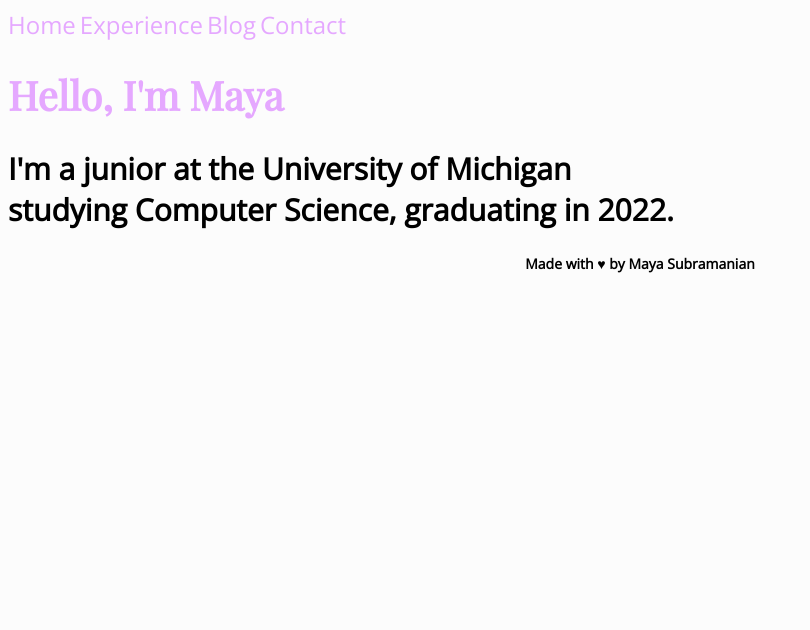
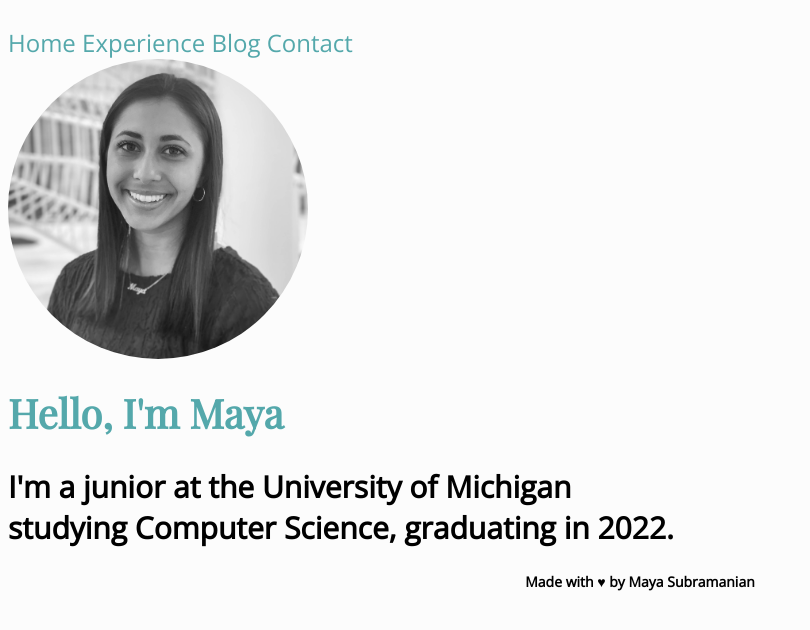
Before and after one commit to mayasub/mayasub.github.io, a plain HTML site: page index.html in a window 1280 px wide. Shown: the whole page, without its empty margins (0-810 px from the left). Drawn offline with nearby package versions, Linux system fonts and the light colour scheme.

Commit message:
added photo

```diff
--- a/css/style.css
+++ b/css/style.css
@@ -9,11 +9,16 @@ body {
     text-align: center;
 }
 
+.headshot {
+    border-radius: 50%;
+    width: 300px;
+}
+
 a {
     font-family: "Open Sans";
     font-style: normal;
     font-size: 24px;
-    color: #e5a8ff;
+    color: #54a8ab;
 }
 
 a:link {
@@ -34,7 +39,7 @@ h1 {
     font-family: "Playfair Display";
     font-size: 40px;
     font-style: normal;
-    color: #e5a8ff;
+    color: #54a8ab;
 }
 
 h2 {
--- a/index.html
+++ b/index.html
@@ -19,16 +19,17 @@
     <!-- nav bar -->
     <div class="navBar">
         <nav>
-            <h4> </h4>
-            <a class="navHome" href="index.html">Home</a>
-            <a class="navExperience" href="experience.html">Experience</a>
-            <a class="navBlog" href="blog.html">Blog</a>
+            <br>
+            <a class="navHome" href="index.html">Home     </a>
+            <a class="navExperience" href="experience.html">Experience     </a>
+            <a class="navBlog" href="blog.html">Blog     </a>
             <a class="navContact" href="contact.html">Contact</a>
-            <h4> </h4>
+            <br>
         </nav>
     </div>
 
     <!-- home page -->
+    <img class="headshot" src="headshotBW.jpg">
     <h1>Hello, I'm Maya</h1>
     <h2>I'm a junior at the University of Michigan<br>studying Computer Science, graduating in 2022.</h2>
 
```
Also changed, not shown: headshotBW.jpg (added).
